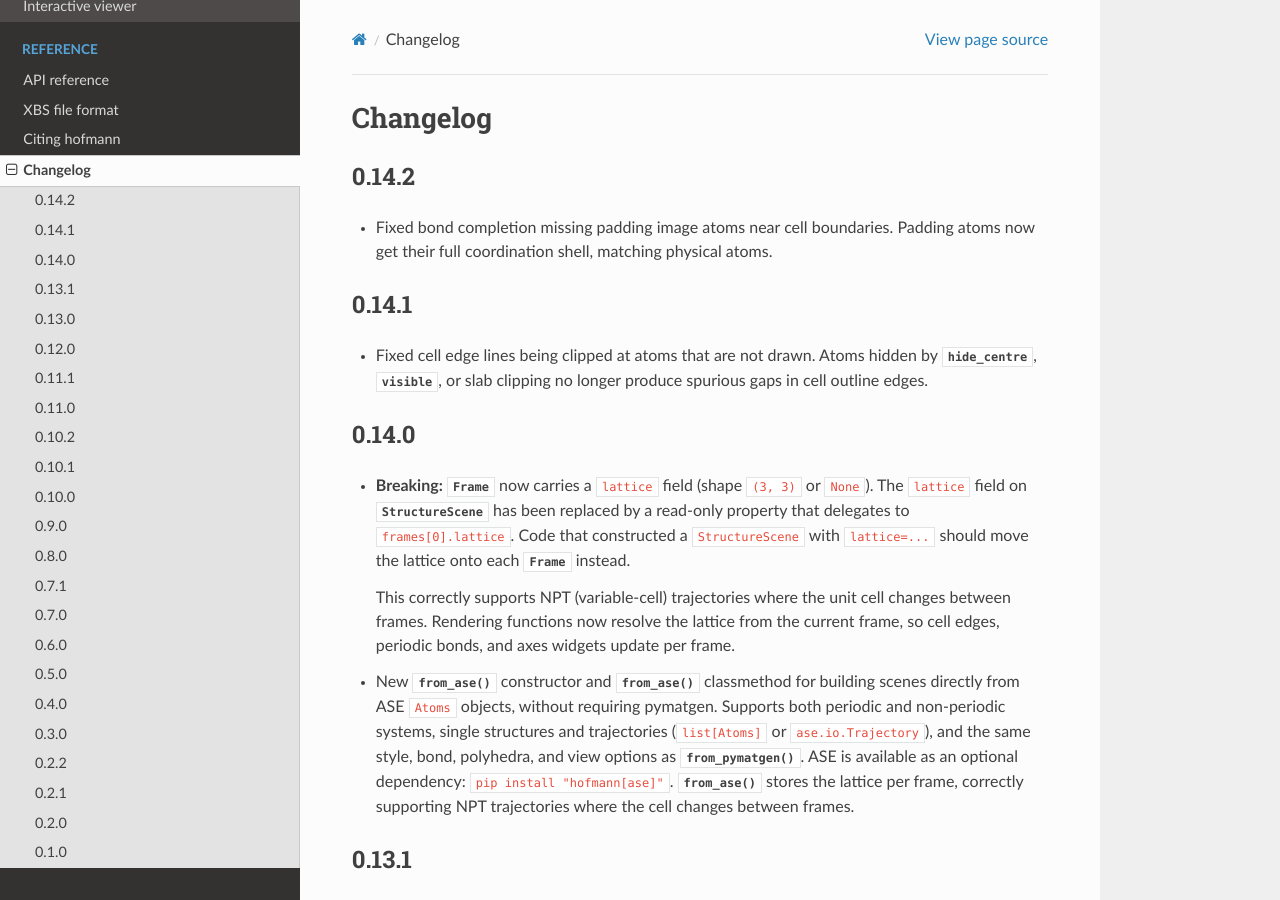
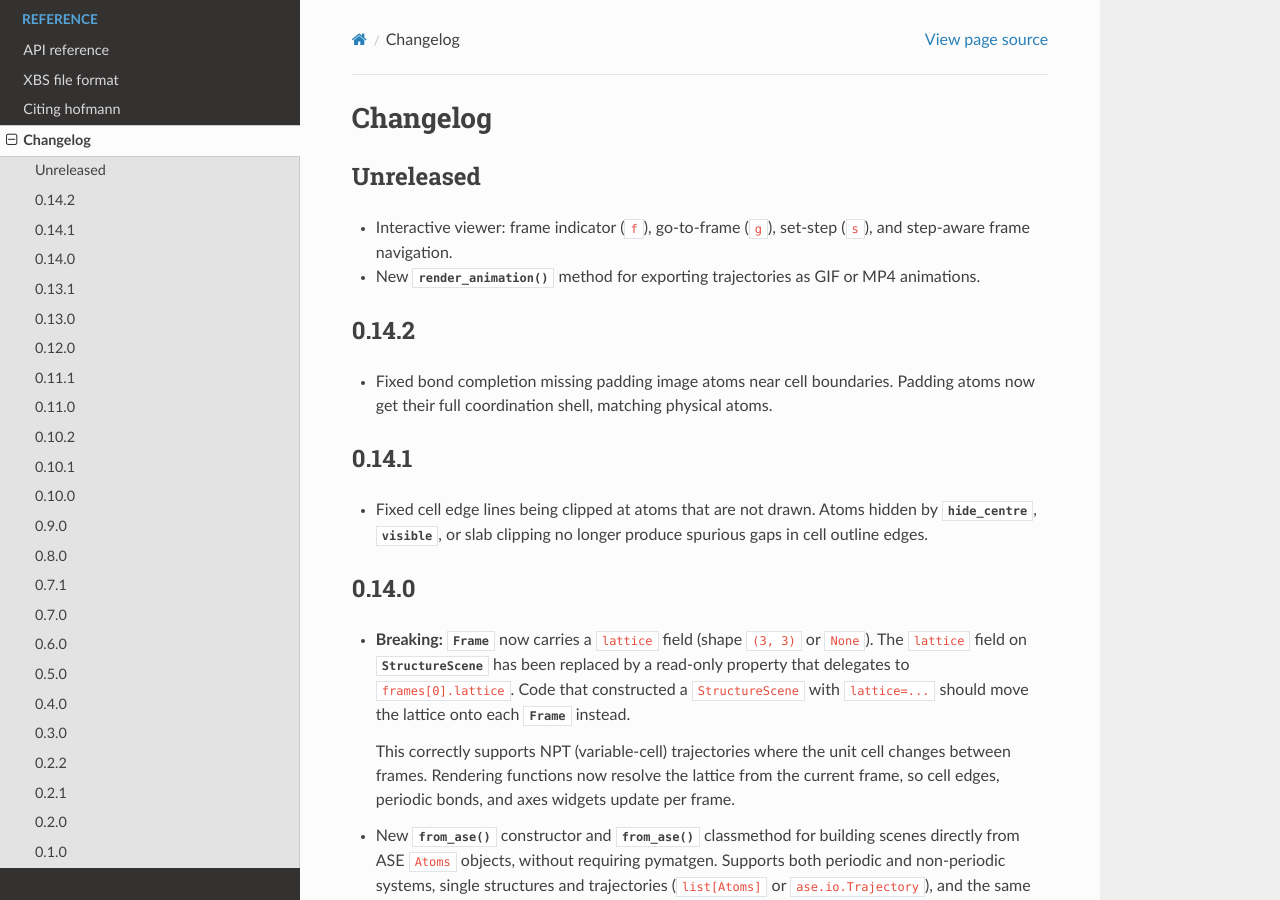
Before and after one commit to bjmorgan/hofmann, a Sphinx documentation site: the page built from docs/changelog.rst, in a window 1280 px wide and 900 px high. Built offline with Sphinx 7.4.7 and the Read the Docs theme 3.1.0, drawn with Linux system fonts in a browser that asks for light colours.

Commit message:
Add changelog entries for trajectory support

```diff
--- a/docs/changelog.rst
+++ b/docs/changelog.rst
@@ -1,5 +1,14 @@
 Changelog
 =========
+
+Unreleased
+----------
+
+- Interactive viewer: frame indicator (``f``), go-to-frame (``g``),
+  set-step (``s``), and step-aware frame navigation.
+
+- New :meth:`~hofmann.StructureScene.render_animation` method for
+  exporting trajectories as GIF or MP4 animations.
 
 0.14.2
 ------
```
